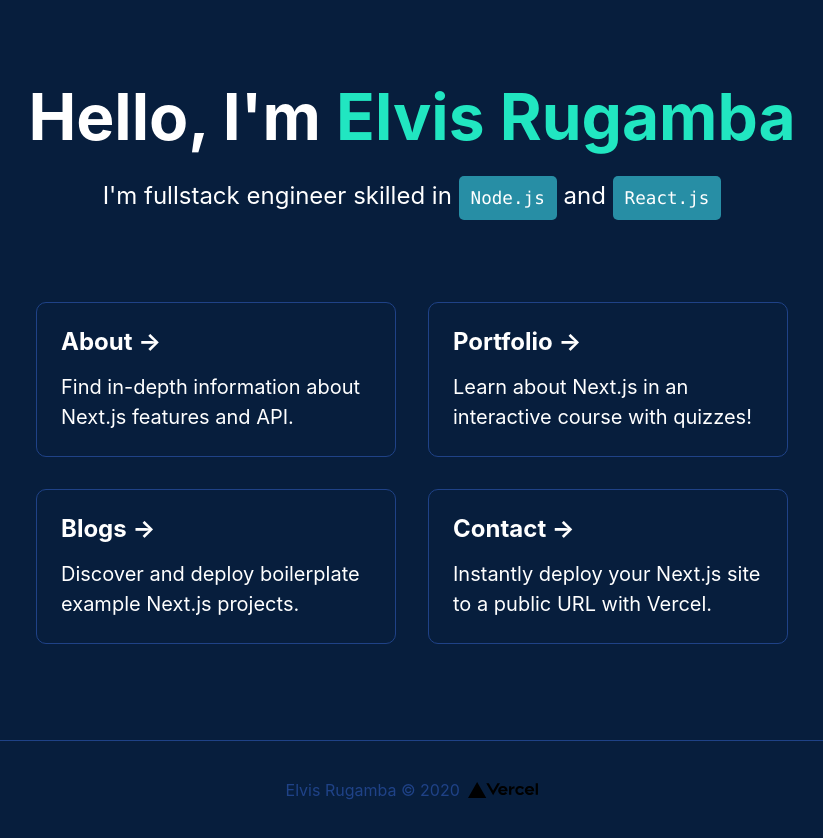
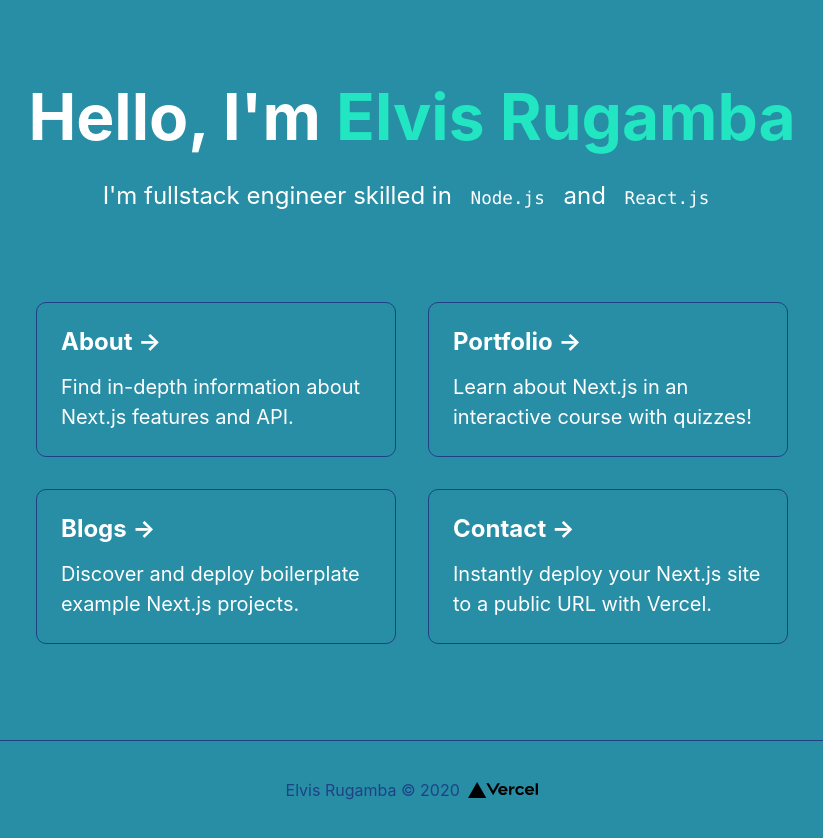
Before and after one commit to Elvis-rugamba/my-portfolio, a Next.js app: page / in a window 1280 px wide. Shown: the whole page, without its empty margins (228-1051 px from the left). Built offline with nearby package versions, Linux system fonts and the light colour scheme.

Commit message:
Update Home.module.css

```diff
--- a/styles/Home.module.css
+++ b/styles/Home.module.css
@@ -5,7 +5,7 @@
   flex-direction: column;
   justify-content: center;
   align-items: center;
-  background: #071e3d;
+  background: #278ea5;
 }
 
 .main {
```
